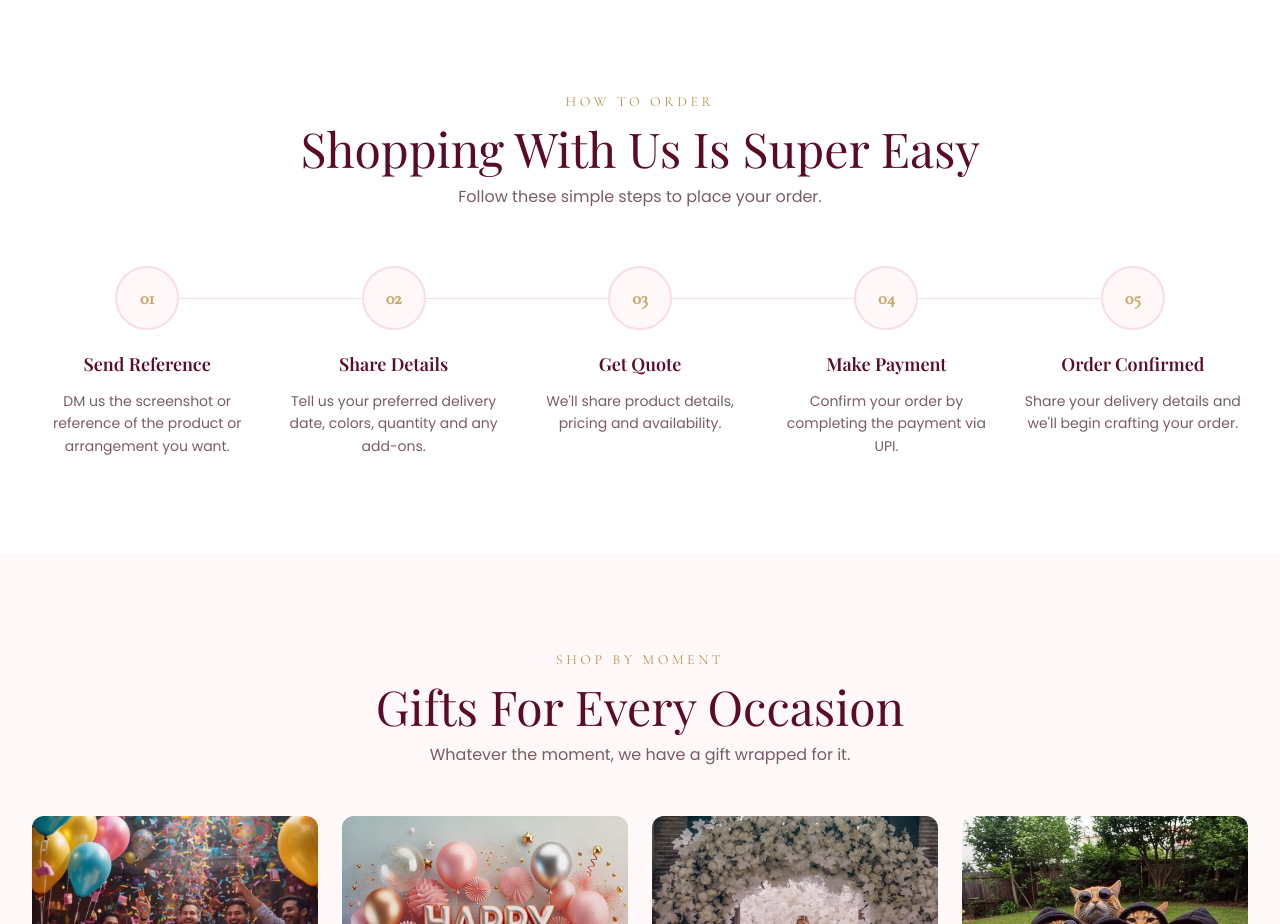
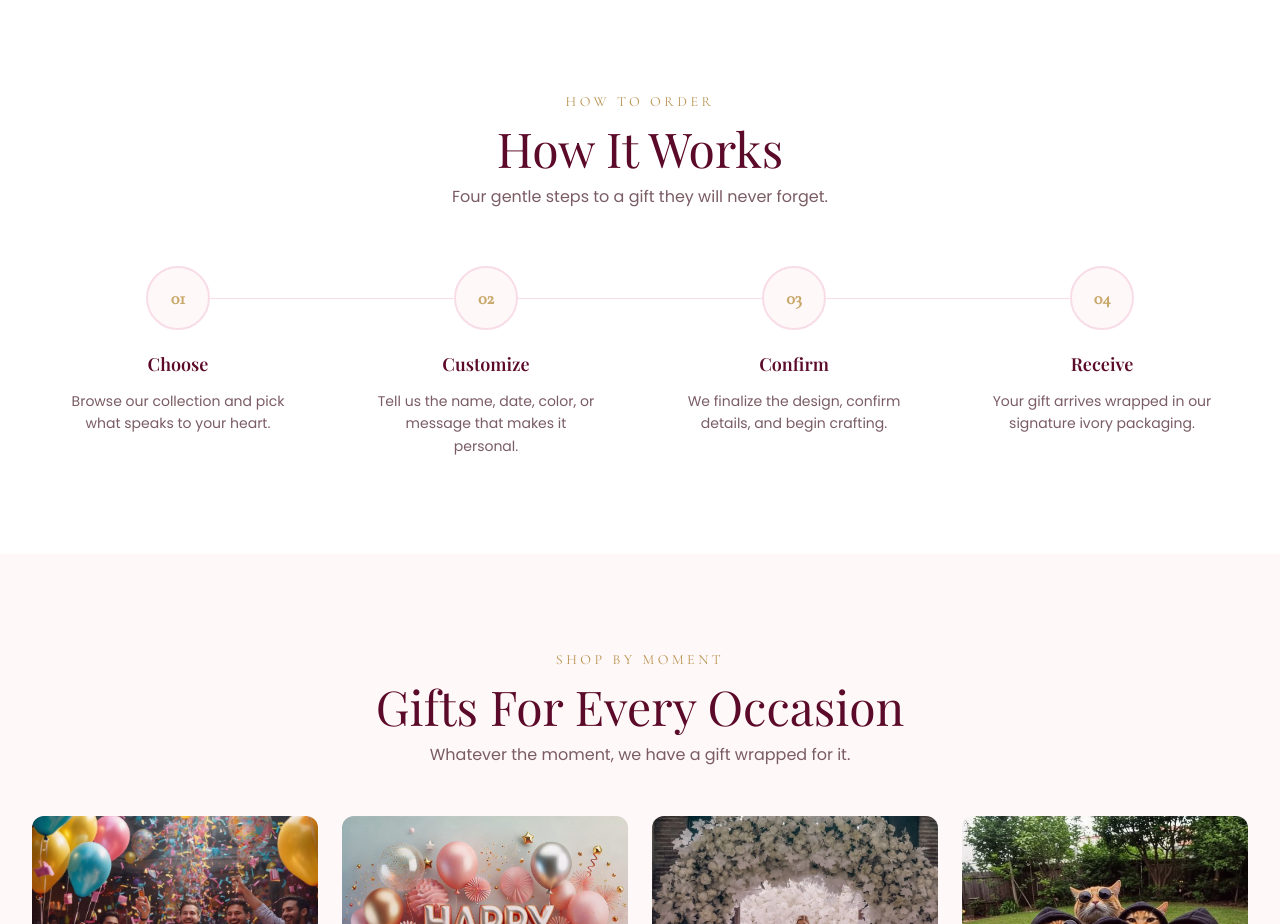
Before and after one commit to Shadab-2604/elarose, a Next.js app: page / in a window 1280 px wide. Shown: the part 2560-3484 px from the top of the page. Built offline with nearby package versions, Linux system fonts and the light colour scheme; a web font is replaced by a local one.

Commit message:
fixed errors

```diff
--- a/components/home/HeroSection.tsx
+++ b/components/home/HeroSection.tsx
@@ -5,7 +5,7 @@ import Link from "next/link";
 import { motion } from "framer-motion";
 
 interface HeroData {
-headline: string;
+  headline: string;
   headlineAccent: string;
   subheadline: string;
   ctaPrimary: string;
--- a/components/home/HowItWorksSection.tsx
+++ b/components/home/HowItWorksSection.tsx
@@ -3,40 +3,19 @@
 
 import { motion } from "framer-motion";
 
-export default function HowItWorksSection() {
-  const steps = [
-    {
-      number: "01",
-      title: "Send Reference",
-      description:
-        "DM us the screenshot or reference of the product or arrangement you want.",
-    },
-    {
-      number: "02",
-      title: "Share Details",
-      description:
-        "Tell us your preferred delivery date, colors, quantity and any add-ons.",
-    },
-    {
-      number: "03",
-      title: "Get Quote",
-      description:
-        "We'll share product details, pricing and availability.",
-    },
-    {
-      number: "04",
-      title: "Make Payment",
-      description:
-        "Confirm your order by completing the payment via UPI.",
-    },
-    {
-      number: "05",
-      title: "Order Confirmed",
-      description:
-        "Share your delivery details and we'll begin crafting your order.",
-    },
-  ];
+interface Step {
+  number: string;
+  title: string;
+  description: string;
+}
 
+interface HowItWorksSectionProps {
+  heading: string;
+  subheading: string;
+  steps: Step[];
+}
+
+export default function HowItWorksSection({ heading, subheading, steps }: HowItWorksSectionProps) {
   return (
     <section className="py-16 md:py-24 bg-white">
       <div className="max-w-7xl mx-auto px-4 sm:px-6 lg:px-8">
@@ -46,11 +25,11 @@ export default function HowItWorksSection() {
           <p className="section-eyebrow">How To Order</p>
 
           <h2 className="section-heading">
-            Shopping With Us Is Super Easy
+            {heading}
           </h2>
 
           <p className="section-subheading mt-3 max-w-xl mx-auto">
-            Follow these simple steps to place your order.
+            {subheading}
           </p>
         </div>
 
--- a/json/home.json
+++ b/json/home.json
@@ -6,6 +6,8 @@
     "ctaPrimary": "Order on Instagram",
     "ctaSecondary": "View Products",
     "badges": ["100% Handmade", "Pan India Delivery", "Customizable"],
+    "rating": "4.9",
+    "ratingCount": "1.2k reviews",
     "heroImage": "/images/products/keychain.webp"
   },
   "bestSellersHeading": "Best Sellers",
```
Also changed, not shown: 31 other files (tests, documents, lock files or other folders).
